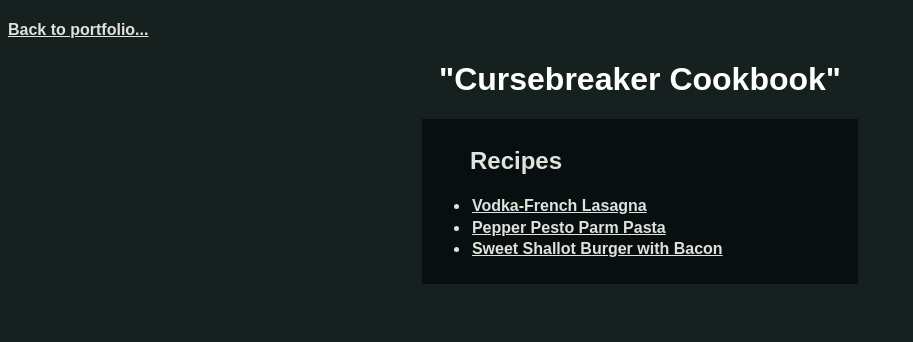
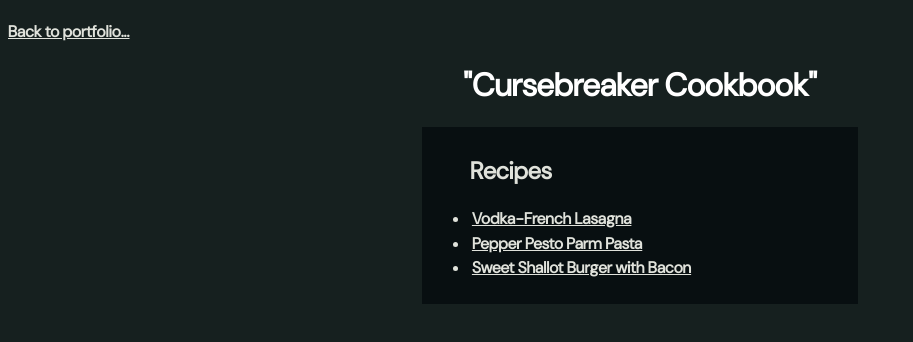
Before and after one commit to cursebreakers/odin-recipes, a plain HTML site: page index.html in a window 1280 px wide. Shown: the whole page, without its empty margins (0-913 px from the left). Drawn offline with Linux system fonts and the light colour scheme.

Commit message:
touchups ii

```diff
--- a/res/styles.css
+++ b/res/styles.css
@@ -1,6 +1,11 @@
 /*styles.css */
 * {
-    font-family: 'Arial', 'Helvetica', 'sans-serif'
+    font-family: 'dmsans', 'Helvetica', 'sans-serif'
+}
+
+@font-face {
+    font-family: 'dmsans';
+    src: url(./fnt/dmsans.ttf)
 }
 
 #header {
```
Also changed, not shown: res/fnt/dmsans.ttf (added), 2 other files.
